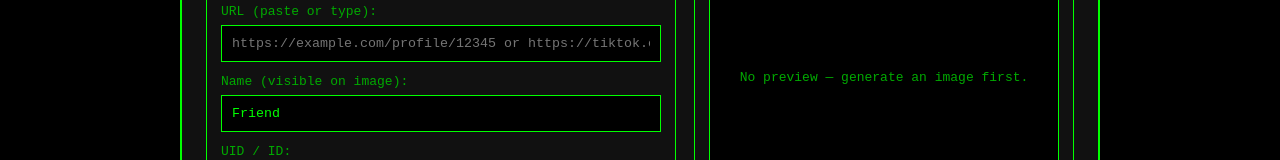
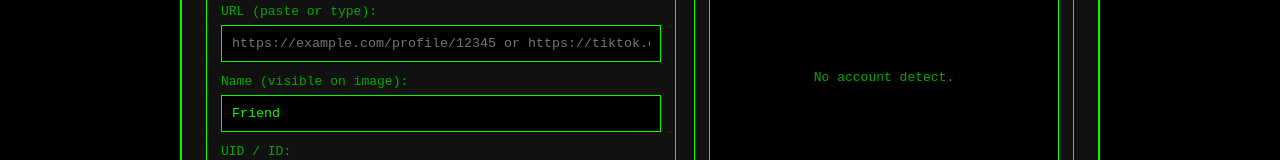
Before and after one commit to Ari2477/pranking_hack, a plain HTML site: page index.html in a window 1280 px wide. Shown: the part 288-448 px from the top of the page. Drawn offline with Linux system fonts and the light colour scheme.

Commit message:
Update preview message in index.html

```diff
--- a/index.html
+++ b/index.html
@@ -226,7 +226,7 @@
       <div class="card preview">
         <div class="meta">Preview</div>
         <div class="canvas-wrap" id="previewArea">
-          <div class="meta">No preview — generate an image first.</div>
+          <div class="meta">No account detect.</div>
         </div>
 
         <div style="width:100%" class="controls">
```
